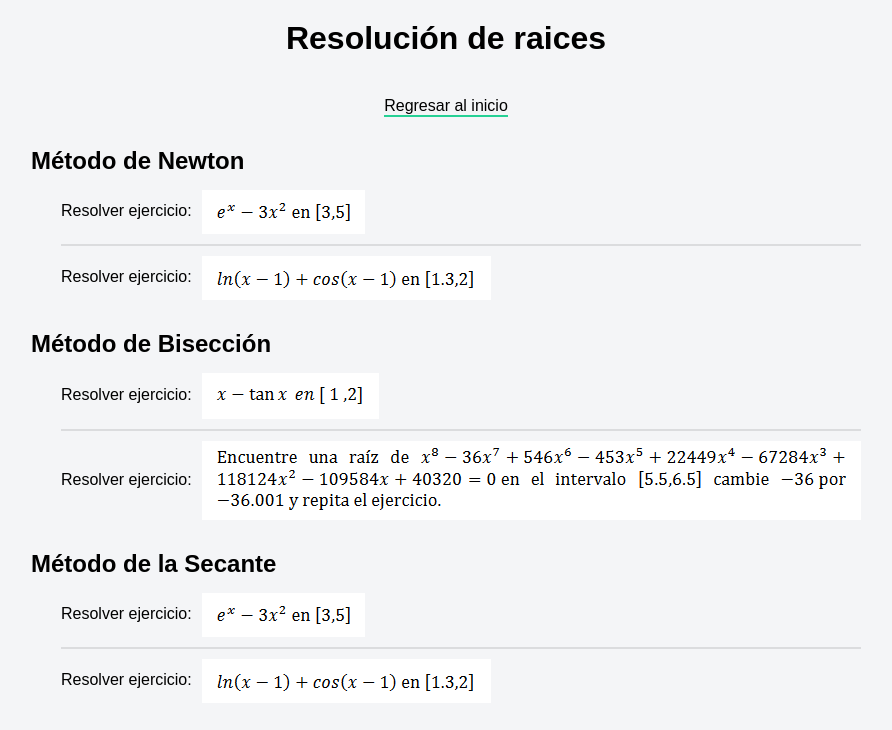
After one commit to andres15alvarez/numericalcalculator, a FastAPI app: template templates/roots.html in a window 1280 px wide. The commit adds this page. Shown: the top 730 px of the page, without its empty margins (194-1086 px from the left). Run offline with FastAPI, Linux system fonts and the light colour scheme; the template is opened without the code that fills it, so the values that code supplies are empty.

```diff
--- a/templates/sistemas.html
+++ b/templates/equationssystem.html
@@ -13,8 +13,8 @@
             <a href="/" class="back-to">Regresar al inicio</a>
             <div class="method">
                 <ul>
-                    <li><a href="/sistemas-resolucion?function=2B"><span>Resolver Sistema/Problema #1</span></a></li>
-                    <li><a href="/sistemas-resolucion?function=2C"><span>Resolver Sistema/Problema #2</span></a></li>
+                    <li><a href="/equationssystem/1"><span>Resolver Sistema/Problema #1</span></a></li>
+                    <li><a href="/equationssystem/2"><span>Resolver Sistema/Problema #2</span></a></li>
                 </ul>
             </div>
         </div>
--- a/templates/sistemas-resolucion.html
+++ b/templates/equationssystem_solution.html
@@ -10,7 +10,7 @@
     <body>
         <div class="content-wrap">
             <h1>Resolución del sistema/problema mediante los tres métodos</h1>
-            <a href="/sistemas" class="back-to">Regresar al menú de métodos</a>
+            <a href="/equationssystem" class="back-to">Regresar al menú de métodos</a>
             <div class="result-wrap">
                 <div class="method">
                     <h2>Solución mediante Método de Eliminación de Gauss Simple</h2>
--- a/templates/index.html
+++ b/templates/index.html
@@ -5,15 +5,15 @@
         <meta name="viewport" content="width=device-width, initial-scale=1.0">
         <link rel="stylesheet" href="/static/css/app.css">
         <link rel="stylesheet" href="/static/css/index.css">
-        <title>Document</title>
+        <title>Calculadora Númerica</title>
     </head>
     <body>
         <main>
             <div>
                 <h1>Seleccione el tema que implementará</h1>
                 <div class="link-wrap">
-                    <a href="/raices">Resolver raices</a>
-                    <a href="/sistemas">Resolver sistemas de ecuaciones</a>
+                    <a href="/roots">Resolver raices</a>
+                    <a href="/equationssystem">Resolver sistemas de ecuaciones</a>
                 </div>
             </div>
         </main>
--- /dev/null
+++ b/templates/roots.html
@@ -0,0 +1,37 @@
+<!DOCTYPE html>
+<html lang="en">
+    <head>
+        <meta charset="UTF-8">
+        <meta name="viewport" content="width=device-width, initial-scale=1.0">
+        <link rel="stylesheet" href="/static/css/app.css">
+        <link rel="stylesheet" href="/static/css/raices.css">
+        <title>Resolver raices</title>
+    </head>
+    <body>
+        <div class="content-wrap">
+            <h1>Resolución de raices</h1>
+            <a href="/" class="back-to">Regresar al inicio</a>
+            <div class="method">
+                <h2>Método de Newton</h2>
+                <ul>
+                    <li><a href="/roots/2b/newton"><span>Resolver ejercicio:</span> <img src="/static/NEWTON y SECANTE, 2B.png" alt=""></a></li>
+                    <li><a href="/roots/2c/newton"><span>Resolver ejercicio:</span> <img src="/static/NEWTON y SECANTE, 2C.png" alt=""></a></li>
+                </ul>
+            </div>
+            <div class="method">
+                <h2>Método de Bisección</h2>
+                <ul>
+                    <li><a href="/roots/1b"><span>Resolver ejercicio:</span> <img src="/static/BISECCION, 1B.png" alt=""></a></li>
+                    <li><a href="/roots/1c"><span>Resolver ejercicio:</span> <img src="/static/BISECCION, 1C.png" alt=""></a></li>
+                </ul>
+            </div>
+            <div class="method">
+                <h2>Método de la Secante</h2>
+                <ul>
+                    <li><a href="/roots/2b/secant"><span>Resolver ejercicio:</span> <img src="/static/NEWTON y SECANTE, 2B.png" alt=""></a></li>
+                    <li><a href="/roots/2c/secant"><span>Resolver ejercicio:</span> <img src="/static/NEWTON y SECANTE, 2C.png" alt=""></a></li>
+                </ul>
+            </div>
+        </div>
+    </body>
+</html>
```
Also changed, not shown: templates/raices.html (deleted, +0 -37 lines), templates/roots_solution.html (renamed from templates/raices-resolucion.html, +10 -16 lines).
